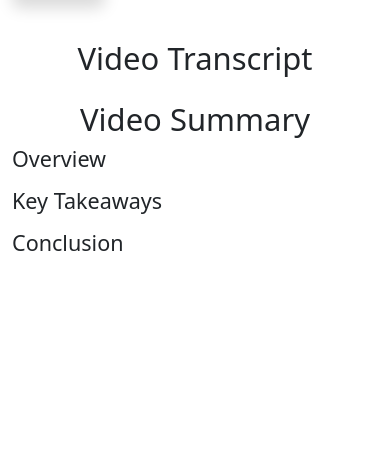
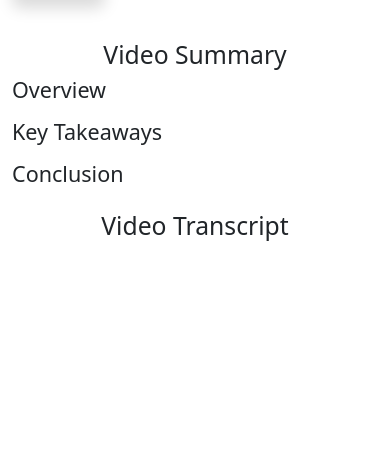
Before and after one commit to capiedrav/youtube-summarizer, a Django app: template source/summarizer_app/templates/summarizer_app/video_summary.html in a window 390 px wide. Shown: the part 98-548 px from the top of the page. Run offline with Django 3.2, Linux system fonts and the light colour scheme; the template is opened without the code that fills it, so the values that code supplies are empty; some libraries are stand-ins or nearby versions.

Commit message:
in video_summary.html reorder transcript and summary sections responsively
(cherry picked from commit 8c8b67e911c7211f781dde3b7987d4173d9d2f02)

```diff
--- a/source/summarizer_app/templates/summarizer_app/video_summary.html
+++ b/source/summarizer_app/templates/summarizer_app/video_summary.html
@@ -14,12 +14,13 @@
     </div>
   </div>
   <div class="row my-2">
-    <div class="col-md">
-      <h2 class="display-5 my-2 text-center">Video Transcript</h2>
+    {# order class (from flex utility) enables reordering these columns responsively #}
+    <div class="col-md order-2 order-md-1">
+      <h2 class="my-2 text-center">Video Transcript</h2>
       <p>{{ yt_summary.video_text }}</p>
     </div>
-    <div class="col-md">
-      <h2 class="display-5 my-2 text-center">Video Summary</h2>
+    <div class="col-md order-1 order-md-2">
+      <h2 class="my-2 text-center">Video Summary</h2>
       <h4>Overview</h4>
       <p>{{ video_summary.overview }}</p>
       <h4>Key Takeaways</h4>
```
